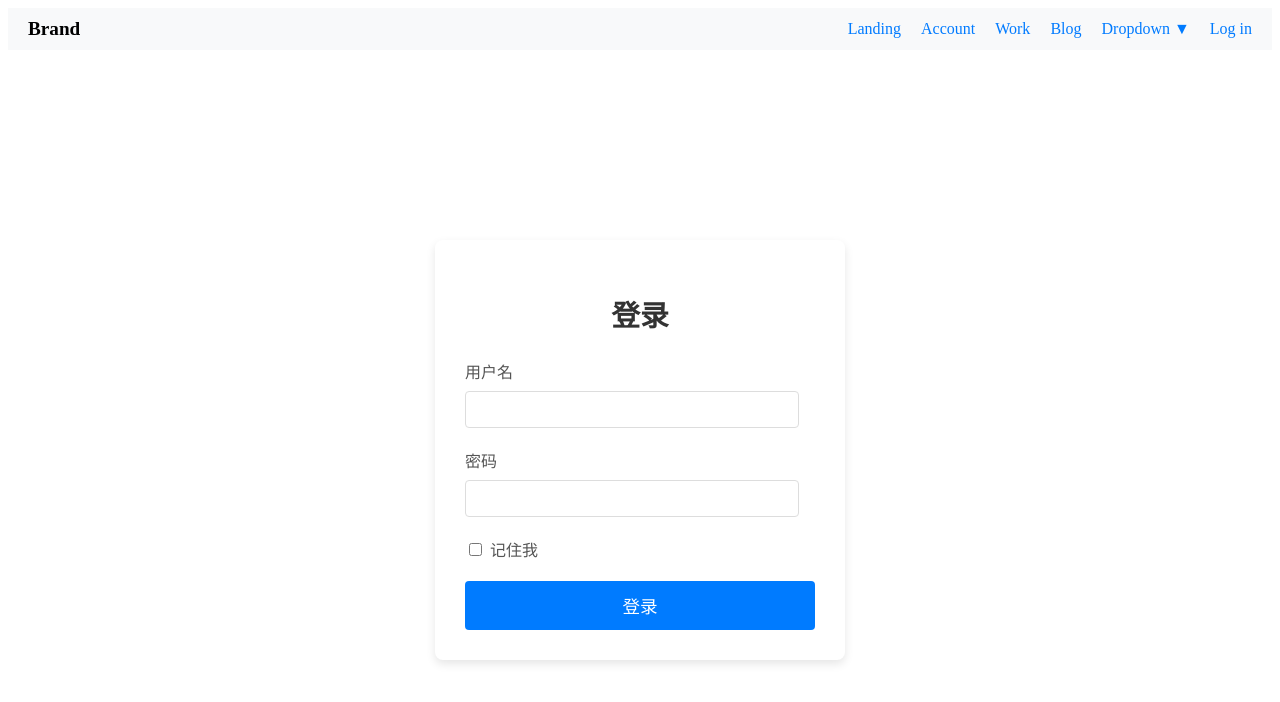
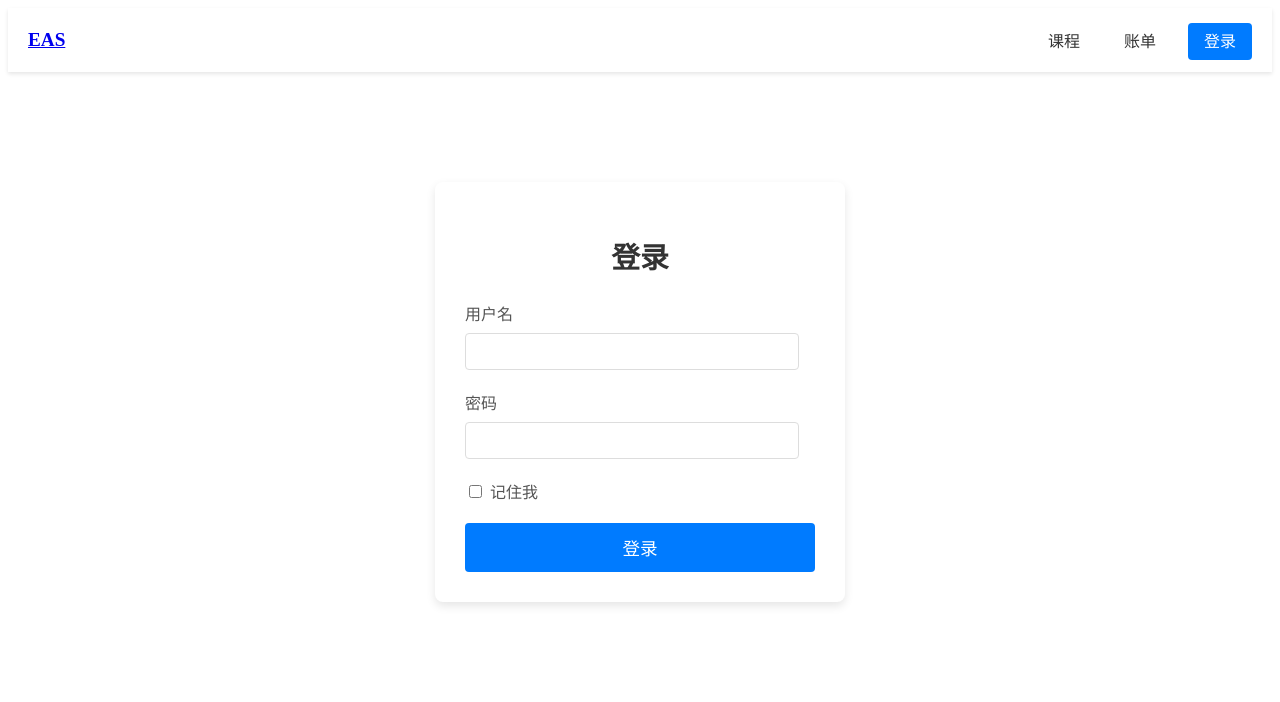
Before and after one commit to Shirolin/eas-frontend, a Vue app: page /login in a window 1280 px wide. Shown: the top 702 px of the page. Built offline with nearby package versions, Linux system fonts and the light colour scheme.

Commit message:
✨ feat(布局): 更新HeaderLayout组件，添加logo和导航链接，优化样式；修改App.vue以使用less样式文件

```diff
--- a/src/App.vue
+++ b/src/App.vue
@@ -8,4 +8,4 @@ import ModalComponent from './components/ModalComponent.vue';
   <ModalComponent />
 </template>
 
-<style scoped></style>
+<style lang="less" src="@/assets/styles/base.less" scoped></style>
--- a/src/components/layouts/HeaderLayout.vue
+++ b/src/components/layouts/HeaderLayout.vue
@@ -3,79 +3,73 @@ console.log('HeaderLayout.vue');
 </script>
 <template>
   <header>
+    <div class="logo">
+      <router-link class="link-no-style" to="/">EAS</router-link>
+    </div>
     <nav>
-      <div class="brand">Brand</div>
-      <div class="nav-links">
-        <a href="#">Landing</a>
-        <a href="#">Account</a>
-        <a href="#">Work</a>
-        <a href="#">Blog</a>
-        <div class="dropdown">
-          <a href="#">Dropdown ▼</a>
-          <div class="dropdown-content">
-            <a href="#">Link 1</a>
-            <a href="#">Link 2</a>
-            <a href="#">Link 3</a>
-          </div>
-        </div>
-        <a href="#">Log in</a>
-      </div>
+      <ul>
+        <li><a href="#">课程</a></li>
+        <li><a href="#">账单</a></li>
+        <li>
+          <router-link to="/login" href="#" class="cta-button">登录</router-link>
+        </li>
+      </ul>
     </nav>
   </header>
 </template>
 <style scoped>
-nav {
-  background-color: #f8f9fa;
-  /* 浅灰色背景，类似图片 */
-  padding: 10px 20px;
-  /* 上下 10px，左右 20px 内边距 */
+header {
+  background-color: white;
+  box-shadow: 0 2px 4px rgba(0, 0, 0, 0.1);
+  z-index: 100;
+  padding: 20px;
   display: flex;
-  /* 使用 Flexbox 布局 */
+  justify-content: space-between;
   align-items: center;
-  /* 垂直居中 */
-  justify-content: space-between;
-  /* 两端对齐 */
 }
 
-.brand {
+
+
+.logo {
   font-weight: bold;
   font-size: 1.2em;
 }
 
-.nav-links {
+nav ul {
+  list-style: none;
+  padding: 0;
+  margin: 0;
   display: flex;
-  gap: 20px;
-  /* 链接之间的间距 */
 }
 
-.nav-links a {
-  text-decoration: none;
-  /* 去除下划线 */
-  color: #007bff;
-  /* 蓝色链接颜色 */
+nav li {
+  margin-left: 20px;
 }
 
-.nav-links .dropdown {
-  position: relative;
-  display: inline-block;
+nav a {
+  text-decoration: none;
+  color: #333;
+  padding: 8px 12px;
+  border-radius: 4px;
+  transition: background-color 0.3s;
 }
 
-.nav-links .dropdown-content {
-  display: none;
-  position: absolute;
-  background-color: #f9f9f9;
-  min-width: 160px;
-  box-shadow: 0px 8px 16px 0px rgba(0, 0, 0, 0.2);
-  z-index: 1;
+nav a:hover {
+  background-color: #f0f0f0;
 }
 
-.nav-links .dropdown-content a {
-  padding: 12px 16px;
+.cta-button {
+  background-color: #007bff;
+  color: white;
+  padding: 10px 16px;
+  border: none;
+  border-radius: 4px;
+  cursor: pointer;
   text-decoration: none;
-  display: block;
+  transition: background-color 0.3s;
 }
 
-.nav-links .dropdown:hover .dropdown-content {
-  display: block;
+.cta-button:hover {
+  background-color: #0056b3;
 }
 </style>
--- a/src/views/LoginView.vue
+++ b/src/views/LoginView.vue
@@ -25,22 +25,12 @@
 </template>
 
 <style scoped>
-body {
-  font-family: sans-serif;
-  display: flex;
-  justify-content: center;
-  align-items: center;
-  min-height: 100vh;
-  background-color: #f5f7fa;
-  margin: 0;
-}
-
 .content {
   display: flex;
   justify-content: center;
   align-items: center;
   width: 100%;
-  height: 100vh;
+  height: 80vh;
 }
 
 .login-container {
```
